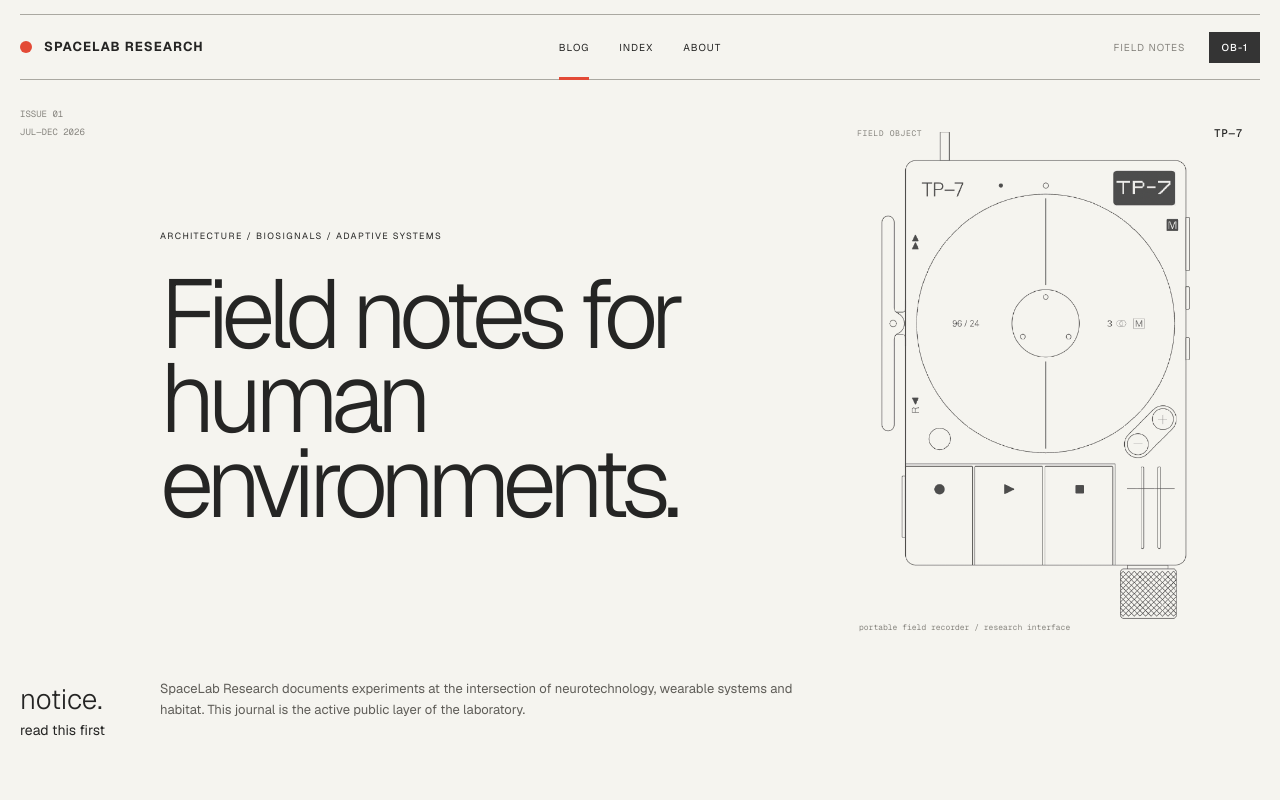
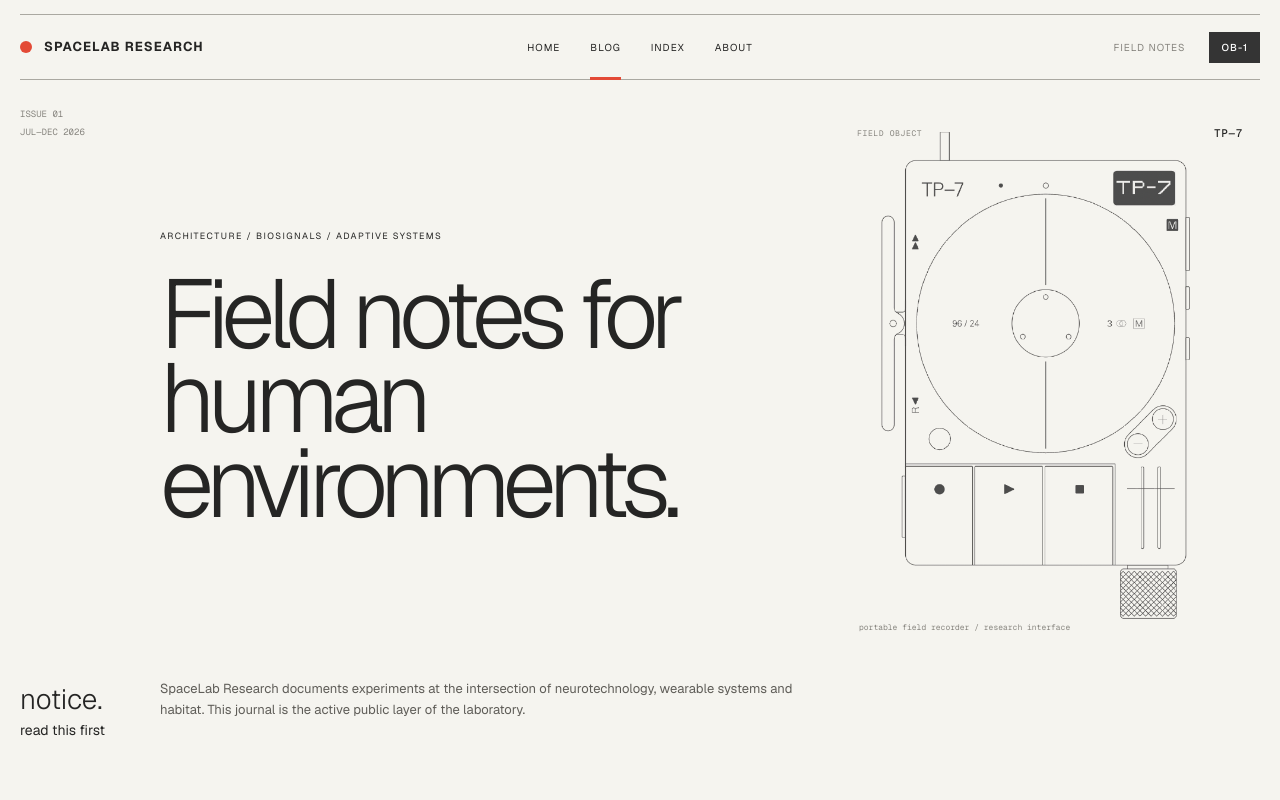
Before and after one commit to SpaceLabResearch/SpaceLabResearch.github.io, a Next.js app: page / in a window 1280 px wide. Shown: the top 800 px of the page. Built offline with nearby package versions, Linux system fonts and the light colour scheme.

Commit message:
Expose test home in primary site navigation

```diff
--- a/app/page.tsx
+++ b/app/page.tsx
@@ -73,6 +73,7 @@ export default function Home() {
       <header className="manual-header">
         <a className="brand" href="#top"><i aria-hidden="true" /><strong>SPACELAB RESEARCH</strong></a>
         <nav aria-label="Primary navigation">
+          <a href="/test-home/">HOME</a>
           <a className="active" href="#journal">BLOG</a>
           <a href="#index">INDEX</a>
           <a href="#about">ABOUT</a>
```
